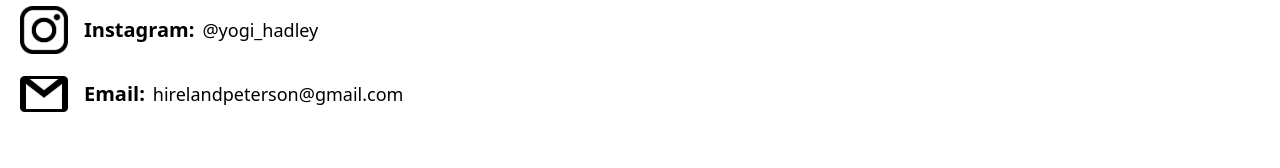
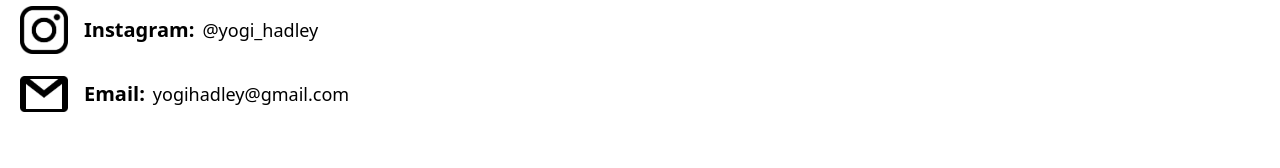
Before and after one commit to hadpeter/yoga-website, a Next.js app: page / in a window 1280 px wide. Shown: the part 2766-2934 px from the top of the page. Built offline with nearby package versions, Linux system fonts and the light colour scheme.

Commit message:
updated email

```diff
--- a/components/contact-page.tsx
+++ b/components/contact-page.tsx
@@ -21,7 +21,7 @@ const ContactPage = () => {
           </div>
           <div className="mb-4 text-lg flex items-center">
             <Icon platform={"Email"} picture={"/assets/icons/email.jpeg"} />
-            hirelandpeterson@gmail.com
+            yogihadley@gmail.com
           </div>
         </div>
         <div>
```
